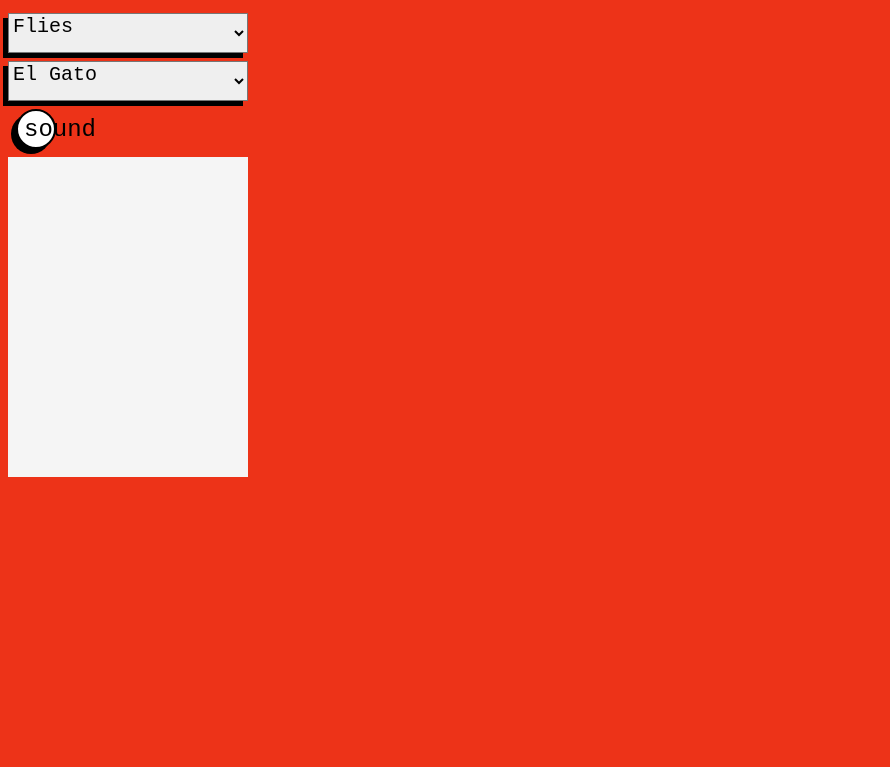
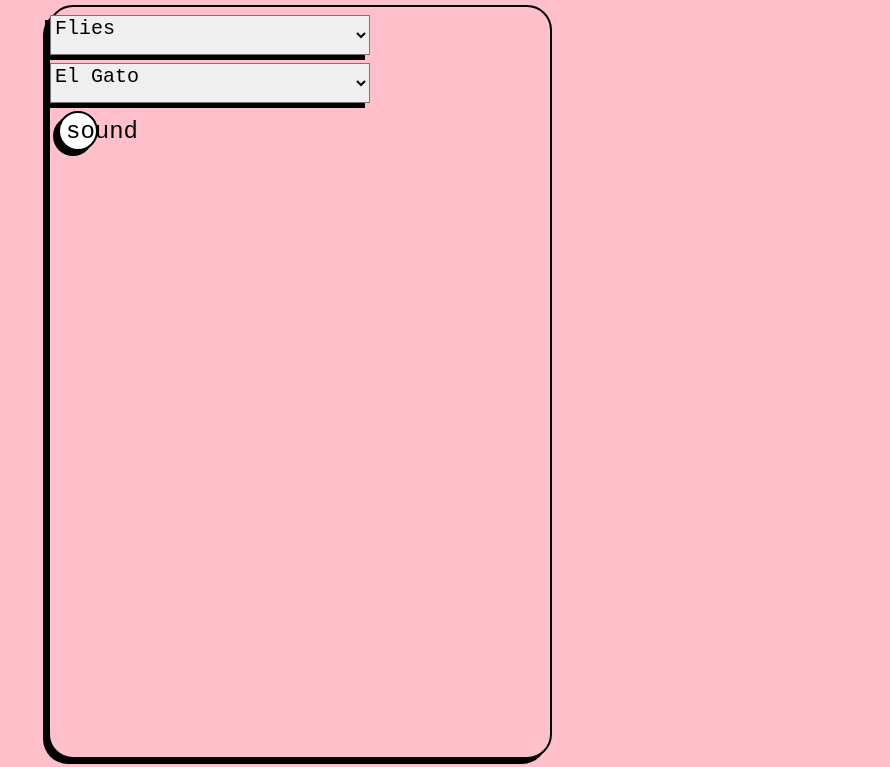
Before and after one commit to Morris-hub/Paws, a website: page public/settings.html in a window 1280 px wide. Shown: the part 133-900 px from the top of the page, without its empty margins (0-890 px from the left). Before the commit the page ends 800 px from the top, so only its background shows below. Drawn offline with Linux system fonts and the light colour scheme.

Commit message:
edit themes

```diff
--- a/public/settings.html
+++ b/public/settings.html
@@ -8,7 +8,7 @@
 
     <style>
         :root {
-            --main: #ed3318;
+            --main: pink;
             --light: white;
             --shadow: black;
             --font: "VT323", monospace;
@@ -30,6 +30,18 @@
 
         }
 
+        #menu-box {
+            display: flex;
+            flex-direction: column;
+            width: 500px;
+            height: 750px;
+            border-radius: 25px;
+            border: 2px solid black;
+            box-shadow: -5px 5px 0px var(--shadow);
+            background-color: pink;
+            margin-left: 5vh;
+        }
+
         #display-box {
             display: flex;
             flex-direction: column;
@@ -48,7 +60,7 @@
             text-align: center;
             box-shadow: -5px 5px 0px var(--shadow);
             margin-top: 1vh;
-            width: 30vh;
+            width: 40vh;
             height: 5vh;
             font-family: var(--font);
             font-size: 2.5vh;
@@ -105,7 +117,8 @@
         </select>
         <button>sound</button>
     </div>
-    <div id="display-box"></div>
+
+    <!-- <div id="display-box"></div> -->
     </div>
 
     <script src="./settings.js"></script>
```
Also changed, not shown: public/game.js (+5 -3 lines), public/index.html (+8 -2 lines).
